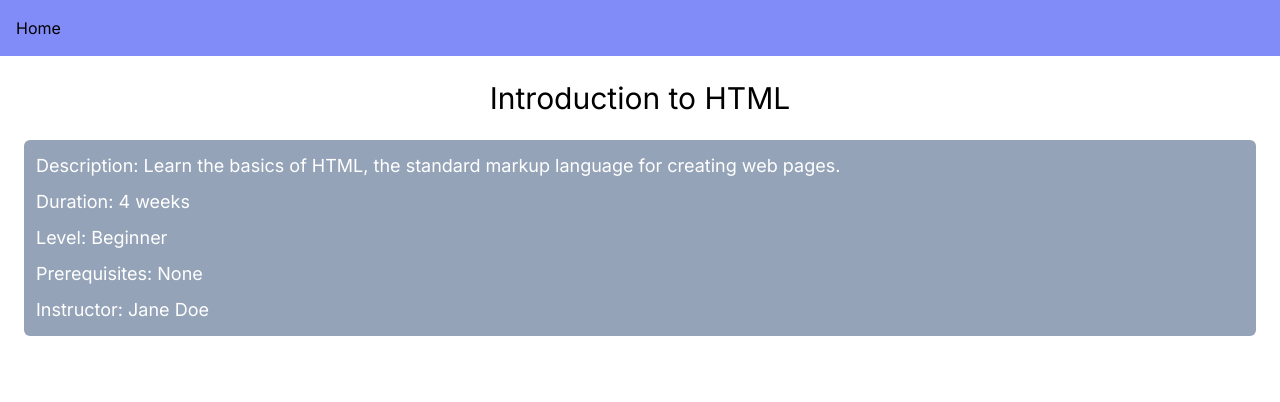
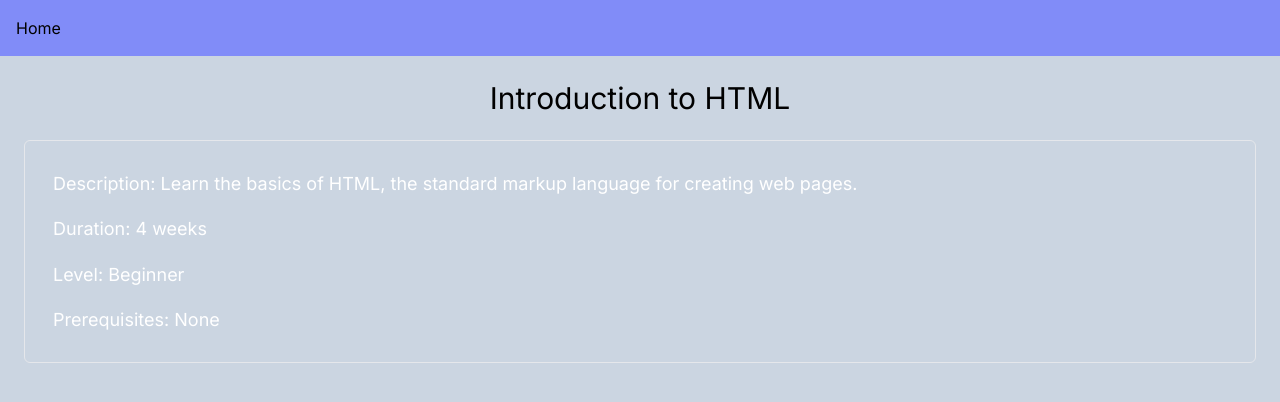
Before and after one commit to kennie-larkson/kenniedevcamp-fe, a Next.js app: page /courses/1 in a window 1280 px wide. Shown: the top 402 px of the page. Built offline with nearby package versions, Linux system fonts and the light colour scheme; a web font is replaced by a local one.

Commit message:
feat: courses and articles section

```diff
--- a/app/courses/[id]/page.tsx
+++ b/app/courses/[id]/page.tsx
@@ -18,20 +18,20 @@ const CoursePage = () => {
   return (
     <div className="flex flex-col ">
       <CourseNavbar />
-      <div className="flex flex-col  p-6 w-full">
+      <div className="flex flex-col  p-6 w-full min-h-screen bg-slate-300">
         <div className="flex justify-center items-center">
           <div className="flex text-center">
             <h1 className="text-3xl">{course.title}</h1>
           </div>
         </div>
 
-        <div className="flex flex-col mt-6 p-3 rounded-md bg-slate-400">
-          <div className="text-white text-lg space-y-2">
+        <div className="flex flex-col mt-6 p-3 border rounded-md ">
+          <div className=" text-white text-lg space-y-4 p-4 leading-relaxed">
             <p>Description: {course.description}</p>
             <p>Duration: {course.duration}</p>
             <p>Level: {course.level}</p>
             <p>Prerequisites: {course.prerequisites}</p>
-            <p>Instructor: {course.instructor}</p>
+            {/* <p>Instructor: {course.instructor}</p> */}
             {/* Add more course details as needed */}
           </div>
         </div>
--- a/app/courses/courses.ts
+++ b/app/courses/courses.ts
@@ -7,7 +7,7 @@ export const courses = [
     duration: "4 weeks",
     level: "Beginner",
     prerequisites: "None",
-    instructor: "Jane Doe",
+    //instructor: "Jane Doe",
   },
   {
     id: "2",
@@ -17,7 +17,7 @@ export const courses = [
     duration: "4 weeks",
     level: "Beginner",
     prerequisites: "Introduction to HTML",
-    instructor: "John Smith",
+    //instructor: "John Smith",
   },
   {
     id: "3",
@@ -27,7 +27,7 @@ export const courses = [
     duration: "6 weeks",
     level: "Beginner",
     prerequisites: "CSS Fundamentals",
-    instructor: "Alice Johnson",
+    //instructor: "Alice Johnson",
   },
   {
     id: "4",
@@ -37,7 +37,7 @@ export const courses = [
     duration: "5 weeks",
     level: "Intermediate",
     prerequisites: "HTML & CSS Fundamentals",
-    instructor: "Michael Brown",
+    //instructor: "Michael Brown",
   },
   {
     id: "5",
@@ -47,7 +47,7 @@ export const courses = [
     duration: "8 weeks",
     level: "Intermediate",
     prerequisites: "JavaScript Basics",
-    instructor: "Emily Davis",
+    //instructor: "Emily Davis",
   },
   {
     id: "6",
@@ -57,7 +57,7 @@ export const courses = [
     duration: "8 weeks",
     level: "Intermediate",
     prerequisites: "JavaScript Basics",
-    instructor: "David Wilson",
+    //instructor: "David Wilson",
   },
   {
     id: "7",
@@ -68,7 +68,7 @@ export const courses = [
     level: "Advanced",
     prerequisites:
       "Frontend Development with React, Backend Development with Node.js",
-    instructor: "Sarah Miller",
+    //instructor: "Sarah Miller",
   },
   {
     id: "8",
@@ -78,7 +78,7 @@ export const courses = [
     duration: "2 weeks",
     level: "Beginner",
     prerequisites: "None",
-    instructor: "Chris Lee",
+    //instructor: "Chris Lee",
   },
   {
     id: "9",
@@ -88,7 +88,7 @@ export const courses = [
     duration: "3 weeks",
     level: "Intermediate",
     prerequisites: "HTML & CSS Fundamentals",
-    instructor: "Laura Martinez",
+    //instructor: "Laura Martinez",
   },
   {
     id: "10",
@@ -98,6 +98,6 @@ export const courses = [
     duration: "4 weeks",
     level: "Intermediate",
     prerequisites: "JavaScript Basics",
-    instructor: "James Anderson",
+    //instructor: "James Anderson",
   },
 ];
--- a/app/courses/layout.tsx
+++ b/app/courses/layout.tsx
@@ -10,7 +10,7 @@ export const metadata: Metadata = {
     "developer, camp, kennie, kennieDevCamp, kennie_larkson, Abdulrafiu Kehinde Lawal, career, software developer, software engineer, software development, software engineering, software development career, software engineering career, software development bootcamp, software engineering bootcamp, software development training, software engineering training, software development education, software engineering education, software development course, software engineering course, software development program, software engineering program, software development school, software engineering school, software development institute, software engineering institute, software development university, software engineering university, software development college, software engineering college, software development academy, software engineering academy, software development bootcamp, software engineering bootcamp, software development training, software engineering training, software development education, software engineering education, software development course, software engineering course, software development program, software engineering program, software development school, software engineering school, software development institute, software engineering institute, software development university, software engineering university, software development college, software engineering college, software development academy, software engineering academy",
   openGraph: {
     title: "KennieDevCamp",
-    description: "Welcome to KennieDevCamp -- the developer camp",
+    description: "Welcome to KennieDevCamp -- Courses",
     images: ["/rockstar_techie.jpeg"],
   },
 };
```
